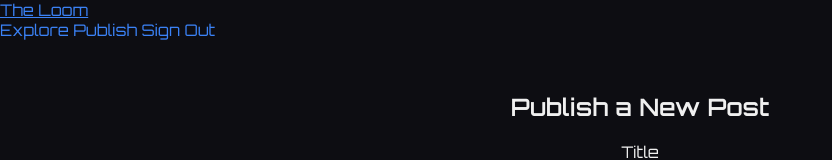
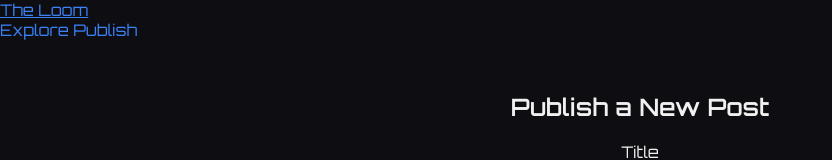
Before and after one commit to ZombOG/the-loom, a plain HTML site: page publish.html in a window 1280 px wide. Shown: the top 160 px of the page, without its empty margins (0-832 px from the left). Drawn offline with Linux system fonts and the light colour scheme; no server answers.

Commit message:
Add files via upload
no signout on publish

```diff
--- a/publish.html
+++ b/publish.html
@@ -17,7 +17,6 @@
 <a href="explore.html">Explore</a>
 <a class="active" href="publish.html">Publish</a>
 
-<a href="#" id="sign-out-link">Sign Out</a>
 </div>
 </nav>
 </header>
```
